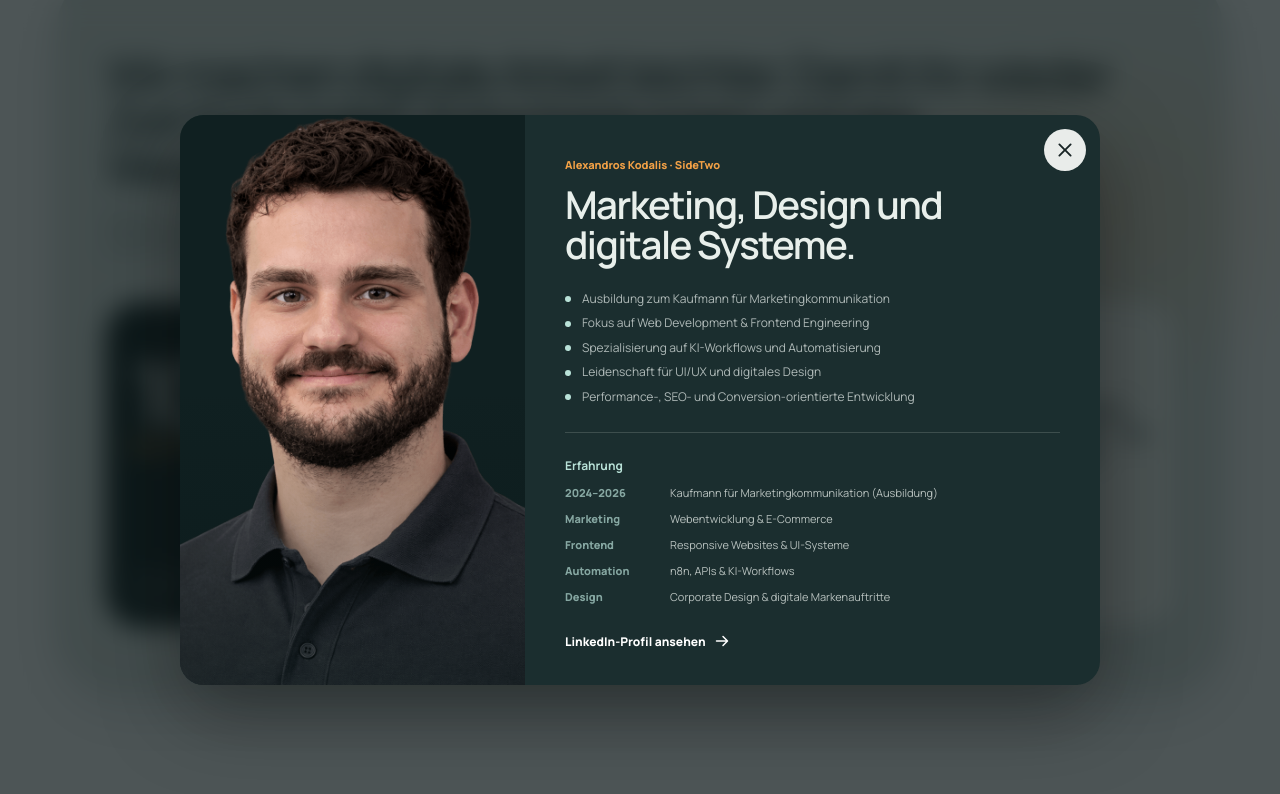
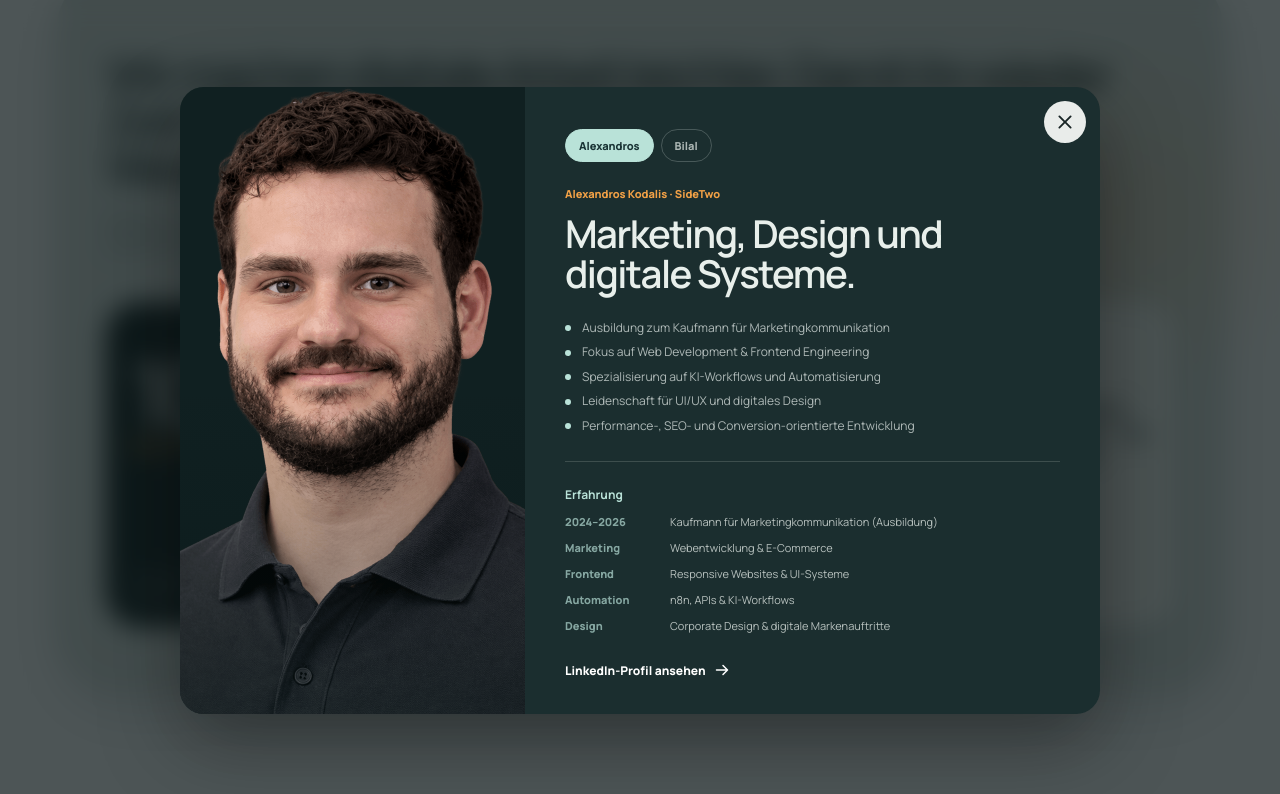
Before and after one commit to Ak-learn-code/new-homepage, a React (Vite) app: page / in a window 1280 px wide. Both pictures are taken after a click on the button "Profile von Alexandros Kodalis und Bilal Altuntas öffnen". Shown: the part 885-1679 px from the top of the page. Built offline with nearby package versions, Linux system fonts and the light colour scheme.

Commit message:
Add Bilal profile placeholder

```diff
--- a/src/main.jsx
+++ b/src/main.jsx
@@ -66,6 +66,24 @@ const processSteps = [
   ['Umsetzen', 'Wir bauen die passende digitale Lösung.'],
   ['Verbessern', 'Wir bleiben dran, wenn ihr wachst.'],
 ]
+
+const founderProfiles = {
+  alex: {
+    name: 'Alexandros Kodalis',
+    portrait: 'assets/people/alex-kodalis.png',
+    intro: 'Marketing, Design und digitale Systeme.',
+    facts: ['Ausbildung zum Kaufmann für Marketingkommunikation', 'Fokus auf Web Development & Frontend Engineering', 'Spezialisierung auf KI-Workflows und Automatisierung', 'Leidenschaft für UI/UX und digitales Design', 'Performance-, SEO- und Conversion-orientierte Entwicklung'],
+    experience: [['2024–2026', 'Kaufmann für Marketingkommunikation (Ausbildung)'], ['Marketing', 'Webentwicklung & E-Commerce'], ['Frontend', 'Responsive Websites & UI-Systeme'], ['Automation', 'n8n, APIs & KI-Workflows'], ['Design', 'Corporate Design & digitale Markenauftritte']],
+    linkedin: 'https://www.linkedin.com/in/alexandros-kodalis-42a908334/',
+  },
+  bilal: {
+    name: 'Bilal Altuntas',
+    portrait: 'assets/people/bilal-altuntas.png',
+    intro: 'Profil und Lebenslauf folgen.',
+    facts: ['Quick Facts werden ergänzt.', 'Fokus und Spezialisierung folgen.', 'Berufliche Stationen werden ergänzt.'],
+    experience: [['Profil', 'Wird aktuell ergänzt.']],
+  },
+}
 
 function Button({ href = '#kontakt', children, secondary = false }) {
   return (
@@ -288,6 +306,8 @@ function StudioImpact() {
   const sectionRef = useRef(null)
   const [headingProgress, setHeadingProgress] = useState(0)
   const [profileOpen, setProfileOpen] = useState(false)
+  const [activeFounder, setActiveFounder] = useState('alex')
+  const founder = founderProfiles[activeFounder]
 
   useEffect(() => {
     const closeOnEscape = (event) => {
@@ -347,7 +367,7 @@ function StudioImpact() {
           <p>für Unternehmen aus der Region realisiert.</p>
         </article>
         <div className="impact-stack">
-          <button className="impact-card impact-team" type="button" onClick={() => setProfileOpen(true)} aria-haspopup="dialog" aria-label="Profil von Alexandros Kodalis öffnen">
+          <button className="impact-card impact-team" type="button" onClick={() => { setActiveFounder('alex'); setProfileOpen(true) }} aria-haspopup="dialog" aria-label="Profile von Alexandros Kodalis und Bilal Altuntas öffnen">
             <div className="impact-portraits" aria-label="Alexandros Kodalis und Bilal Altuntas">
               <img src={asset('assets/people/alex-kodalis.png')} alt="Alexandros Kodalis" />
               <img src={asset('assets/people/bilal-altuntas.png')} alt="Bilal Altuntas" />
@@ -375,26 +395,21 @@ function StudioImpact() {
         <div className="reference-modal-backdrop team-modal-backdrop" role="presentation" onMouseDown={() => setProfileOpen(false)}>
           <article className="team-modal" role="dialog" aria-modal="true" aria-labelledby="team-modal-title" onMouseDown={(event) => event.stopPropagation()}>
             <button className="reference-modal-close" type="button" onClick={() => setProfileOpen(false)} aria-label="Profil schließen"><X weight="bold" /></button>
-            <div className="team-modal-portrait"><img src={asset('assets/people/alex-kodalis.png')} alt="Alexandros Kodalis" /></div>
+            <div className="team-modal-portrait"><img src={asset(founder.portrait)} alt={founder.name} /></div>
             <div className="team-modal-copy">
-              <p>Alexandros Kodalis · SideTwo</p>
-              <h3 id="team-modal-title">Marketing, Design und digitale Systeme.</h3>
+              <div className="team-modal-tabs" role="tablist" aria-label="Profile der Gründer">
+                {Object.entries(founderProfiles).map(([key, item]) => <button key={key} type="button" role="tab" aria-selected={activeFounder === key} onClick={() => setActiveFounder(key)}>{item.name.split(' ')[0]}</button>)}
+              </div>
+              <p>{founder.name} · SideTwo</p>
+              <h3 id="team-modal-title">{founder.intro}</h3>
               <div className="team-facts">
-                <span>Ausbildung zum Kaufmann für Marketingkommunikation</span>
-                <span>Fokus auf Web Development &amp; Frontend Engineering</span>
-                <span>Spezialisierung auf KI-Workflows und Automatisierung</span>
-                <span>Leidenschaft für UI/UX und digitales Design</span>
-                <span>Performance-, SEO- und Conversion-orientierte Entwicklung</span>
+                {founder.facts.map((fact) => <span key={fact}>{fact}</span>)}
               </div>
-              <div className="team-experience" aria-label="Erfahrung von Alexandros Kodalis">
+              <div className="team-experience" aria-label={`Erfahrung von ${founder.name}`}>
                 <strong>Erfahrung</strong>
-                <p><span>2024–2026</span> Kaufmann für Marketingkommunikation (Ausbildung)</p>
-                <p><span>Marketing</span> Webentwicklung &amp; E-Commerce</p>
-                <p><span>Frontend</span> Responsive Websites &amp; UI-Systeme</p>
-                <p><span>Automation</span> n8n, APIs &amp; KI-Workflows</p>
-                <p><span>Design</span> Corporate Design &amp; digitale Markenauftritte</p>
+                {founder.experience.map(([label, text]) => <p key={label}><span>{label}</span> {text}</p>)}
               </div>
-              <a href="https://www.linkedin.com/in/alexandros-kodalis-42a908334/" target="_blank" rel="noreferrer">LinkedIn-Profil ansehen <ArrowRight size={16} weight="bold" /></a>
+              {founder.linkedin ? <a href={founder.linkedin} target="_blank" rel="noreferrer">LinkedIn-Profil ansehen <ArrowRight size={16} weight="bold" /></a> : <span className="team-profile-note">Weitere Angaben folgen.</span>}
             </div>
           </article>
         </div>
--- a/src/styles.css
+++ b/src/styles.css
@@ -2004,6 +2004,6 @@ input { caret-color: var(--accent); }
 /* Founder profile: reuses the reference dialog language for a single, factual detail layer. */
 .team-modal { width: min(920px, 100%); max-height: min(760px, calc(100dvh - 60px)); position: relative; display: grid; grid-template-columns: minmax(260px, .75fr) minmax(0, 1.25fr); overflow: auto; border-radius: 24px; color: #e8efeb; background: #1b2e2f; box-shadow: 0 28px 80px rgba(0,0,0,.38); animation: reference-modal-in 360ms var(--ease-out-expo) both; }
 .team-modal-portrait { min-height: 540px; position: relative; overflow: hidden; background: #102021; }.team-modal-portrait::after { content: ''; position: absolute; inset: 0; background: linear-gradient(0deg, rgba(8,23,24,.55), transparent 52%); }.team-modal-portrait img { width: 100%; height: 100%; object-fit: cover; object-position: center top; filter: saturate(.78) contrast(1.04); }
-.team-modal-copy { min-width: 0; padding: 42px 40px 34px; }.team-modal-copy > p { margin: 0; color: #f2a146; font-size: 11px; font-weight: 750; }.team-modal-copy h3 { max-width: 490px; margin: 13px 0 0; font-size: clamp(29px, 3vw, 42px); font-weight: 520; line-height: 1.05; letter-spacing: -.04em; }.team-facts { display: grid; gap: 8px; margin-top: 25px; }.team-facts span { position: relative; padding-left: 17px; color: rgba(232,239,235,.72); font-size: 12px; line-height: 1.38; }.team-facts span::before { content: ''; width: 6px; height: 6px; position: absolute; top: .45em; left: 0; border-radius: 50%; background: #b9e2d8; }
-.team-experience { margin-top: 27px; padding-top: 20px; border-top: 1px solid rgba(232,239,235,.16); }.team-experience strong { color: #b9e2d8; font-size: 12px; }.team-experience p { display: grid; grid-template-columns: 92px minmax(0,1fr); gap: 13px; margin: 11px 0 0; color: rgba(232,239,235,.76); font-size: 11px; line-height: 1.35; }.team-experience p span { color: rgba(185,226,216,.68); font-weight: 750; }.team-modal-copy > a { display: inline-flex; align-items: center; gap: 8px; margin-top: 28px; color: #fff; font-size: 12px; font-weight: 750; }
+.team-modal-copy { min-width: 0; padding: 42px 40px 34px; }.team-modal-tabs { display: flex; gap: 7px; margin-bottom: 24px; }.team-modal-tabs button { border: 1px solid rgba(232,239,235,.22); border-radius: 999px; padding: 8px 13px; color: rgba(232,239,235,.7); background: transparent; font-size: 11px; font-weight: 750; cursor: pointer; transition: background 160ms ease, color 160ms ease, border-color 160ms ease; }.team-modal-tabs button[aria-selected="true"] { border-color: #b9e2d8; color: #193334; background: #b9e2d8; }.team-modal-copy > p { margin: 0; color: #f2a146; font-size: 11px; font-weight: 750; }.team-modal-copy h3 { max-width: 490px; margin: 13px 0 0; font-size: clamp(29px, 3vw, 42px); font-weight: 520; line-height: 1.05; letter-spacing: -.04em; }.team-facts { display: grid; gap: 8px; margin-top: 25px; }.team-facts span { position: relative; padding-left: 17px; color: rgba(232,239,235,.72); font-size: 12px; line-height: 1.38; }.team-facts span::before { content: ''; width: 6px; height: 6px; position: absolute; top: .45em; left: 0; border-radius: 50%; background: #b9e2d8; }
+.team-experience { margin-top: 27px; padding-top: 20px; border-top: 1px solid rgba(232,239,235,.16); }.team-experience strong { color: #b9e2d8; font-size: 12px; }.team-experience p { display: grid; grid-template-columns: 92px minmax(0,1fr); gap: 13px; margin: 11px 0 0; color: rgba(232,239,235,.76); font-size: 11px; line-height: 1.35; }.team-experience p span { color: rgba(185,226,216,.68); font-weight: 750; }.team-modal-copy > a, .team-profile-note { display: inline-flex; align-items: center; gap: 8px; margin-top: 28px; color: #fff; font-size: 12px; font-weight: 750; }.team-profile-note { color: rgba(232,239,235,.56); }
 @media (max-width: 800px) { .team-modal-backdrop { padding: 16px; }.team-modal { max-height: calc(100dvh - 32px); grid-template-columns: 1fr; border-radius: 20px; }.team-modal-portrait { min-height: 0; height: min(31dvh, 250px); }.team-modal-copy { padding: 28px 24px 26px; }.team-modal-copy h3 { font-size: 30px; }.team-experience p { grid-template-columns: 82px minmax(0,1fr); gap: 10px; } }
```
